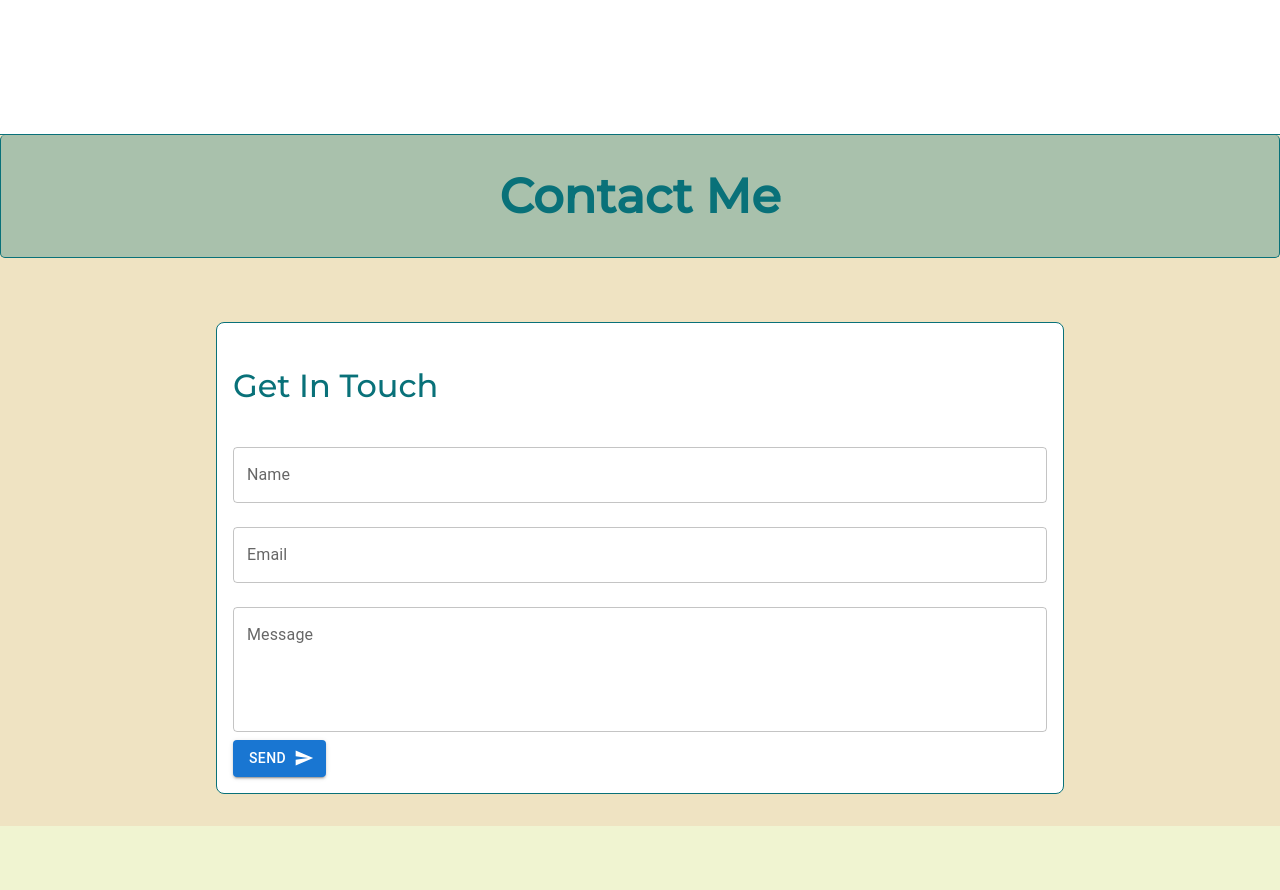
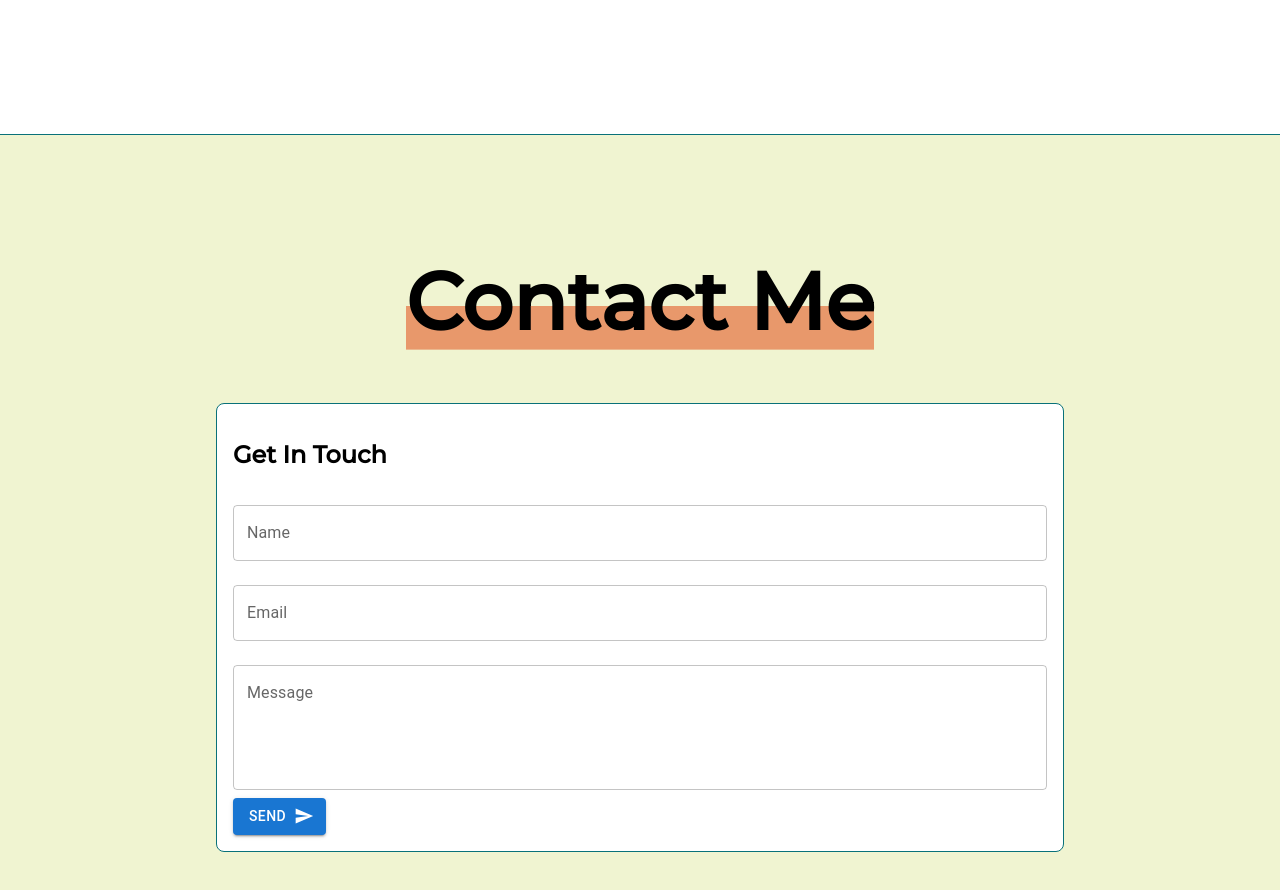
Before and after one commit to messenger-trevor/MyWebsite, a React (Create React App) app: page / in a window 1280 px wide. Shown: the part 3140-4030 px from the top of the page. Before the commit the page ends 3966 px from the top, so only its background shows below. Built offline with nearby package versions, Linux system fonts and the light colour scheme.

Commit message:
adds consistent styling and formatting to contact section to match other sections

```diff
--- a/src/Components/Contact.js
+++ b/src/Components/Contact.js
@@ -1,78 +1,3 @@
-// import { useState } from "react";
-// import { Box, createTheme, TextField, Button, CardHeader } from "@mui/material";
-// import { Send } from "@mui/icons-material";
-// import classes from "./Contact.module.css";
-// import { ThemeProvider } from "@emotion/react";
-
-// const Contact = (props) => {
-//   const [name, setName] = useState(null);
-//   const [email, setEmail] = useState(null);
-//   const [message, setMessage] = useState(null);
-
-//   const theme = createTheme({
-//     palette: {
-//       background: { paper: "#fff" },
-//     }
-//   });
-//   return (
-//     <div className={classes.contactSectionContainer}>
-//       <h1 id="ContactLink" className={classes.sectionHeader}>
-//         Contact Me
-//       </h1>
-//       <ThemeProvider theme={theme}>
-//         <Box
-//           component="form"
-//           sx={{
-//             bgcolor: "background.paper",
-//             border: ".1rem solid #097179",
-//             borderRadius: 2,
-//             p: 2,
-//           }}
-//         >
-//           <h2>Get In Touch</h2>
-//           <TextField
-//             fullWidth
-//             value={name}
-//             onChange={(event) => {
-//               setName(event.target.value);
-//             }}
-//             label="Name"
-//             id="name"
-//             margin="normal"
-//           ></TextField>
-//           <TextField
-//             fullWidth
-//             value={email}
-//             onChange={(event) => {
-//               setName(event.target.value);
-//             }}
-//             label="Email"
-//             id="email"
-//             margin="normal"
-//           ></TextField>
-//           <TextField
-//             fullWidth
-//             value={message}
-//             onChange={(event) => {
-//               setName(event.target.value);
-//             }}
-//             multiline
-//             rows={4}
-//             label="Message"
-//             id="message"
-//             margin="normal"
-//           ></TextField>
-//           <Button variant="contained" endIcon={<Send />}>
-//             Send
-//           </Button>
-//         </Box>
-//       </ThemeProvider>
-//     </div>
-//   );
-// };
-
-// export default Contact;
-
 import { useState } from "react";
 import { Box, createTheme, TextField, Button, CardHeader } from "@mui/material";
 import { Send } from "@mui/icons-material";
@@ -92,13 +17,13 @@ const Contact = (props) => {
 
   const handleSubmit = (event) => {
     event.preventDefault();
-    // Perform your logic here with the form data
+
     console.log("Form submitted!");
     console.log("Name:", name);
     console.log("Email:", email);
     console.log("Message:", message);
 
-    // Reset the form after submission (optional)
+    // Resets the form
     setName("");
     setEmail("");
     setMessage("");
@@ -106,6 +31,15 @@ const Contact = (props) => {
 
   return (
     <div className={classes.contactSectionContainer}>
+      <div
+        style={{
+          display: "flex",
+          flexDirection: "column",
+          direction: "ltr",
+          alignItems: "center",
+          overflow: "hidden",
+          // width: "500px",
+        }}>
       <h1 id="ContactLink" className={classes.sectionHeader}>
         Contact Me
       </h1>
@@ -158,6 +92,7 @@ const Contact = (props) => {
           </Button>
         </Box>
       </ThemeProvider>
+      </div>
     </div>
   );
 };
--- a/src/Components/Contact.module.css
+++ b/src/Components/Contact.module.css
@@ -1,35 +1,22 @@
 .contactSectionContainer {
+  font-family: "Montserrat-Medium";
   display: flex;
   flex-wrap: wrap;
-  align-items: baseline;
-  justify-content: center;
-  padding-bottom: 2rem;
-  background-color: #efe3c2;
-  gap: 2%;
+  flex-direction: column;
+  align-items: center;
   border-top: 0.1rem solid #097179;
+  padding: 5%;
 }
 
 .sectionHeader {
-  font-family: "Montserrat-Medium";
-  color: #097179;
-  font-size: 3rem;
-  padding: 2rem;
-  background: rgb(9, 113, 121, 0.3);
-  align-self: baseline;
-  text-align: center;
-  margin: 0 0 5% 0;
-  inset: 0;
-  width: 100%;
-  border-left: 0.1rem solid #097179;
-  border-right: 0.1rem solid #097179;
-  border-bottom: 0.1rem solid #097179;
-  border-radius: 5px;
+    text-align: center;
+    background: linear-gradient(#e8986b, #e8986b) bottom right/100% 45%;
+    background-position: left 100% top 100%;
+    background-repeat: no-repeat;
 }
 
-.contactSectionContainer h2 {
+.contactSectionContainer h1 {
   font-family: "Montserrat-Medium";
-  font-style: normal;
-  font-size: 2rem;
-  font-weight: 500;
-  color: #097179;
+  color: black;
+  font-size: 80px;
 }
```
